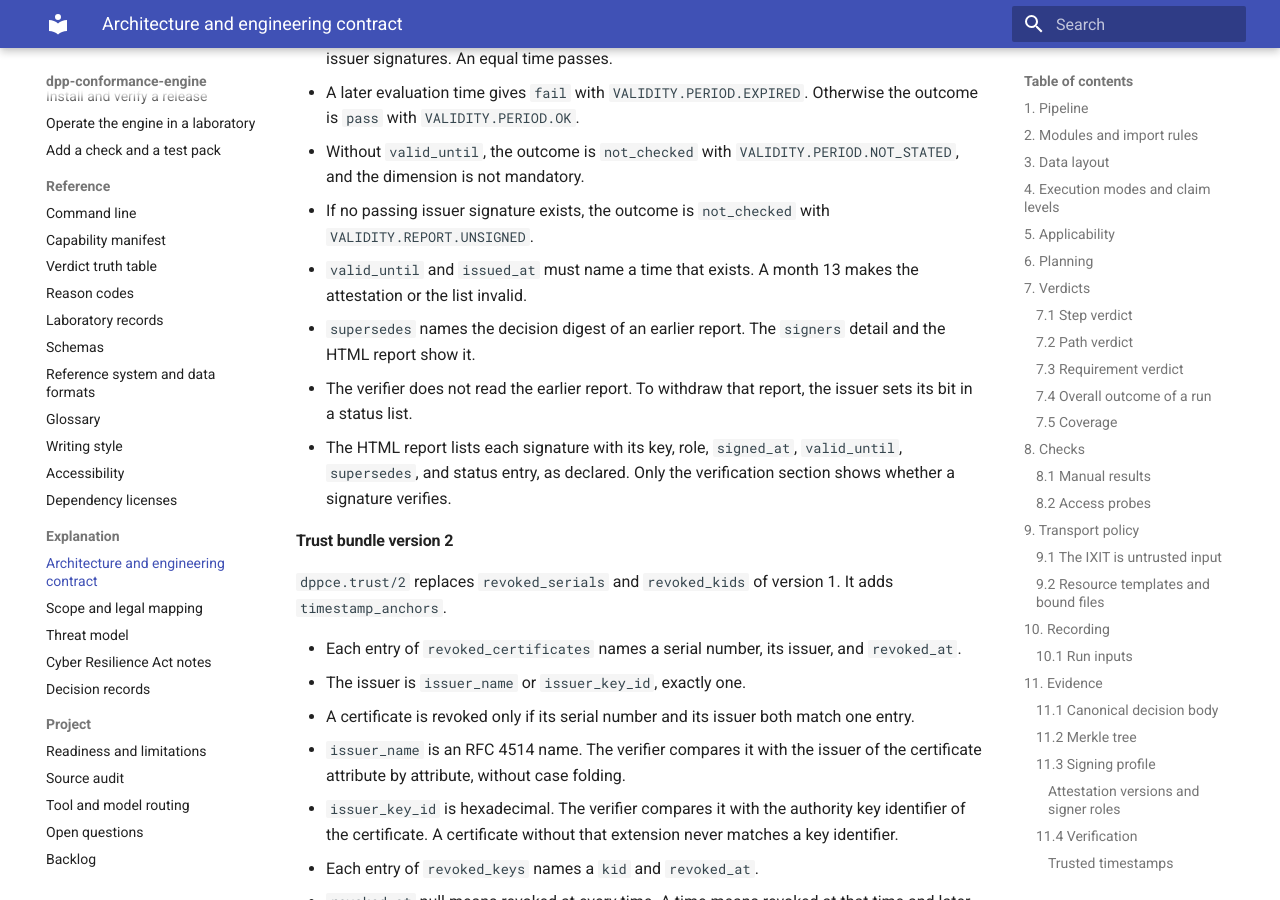
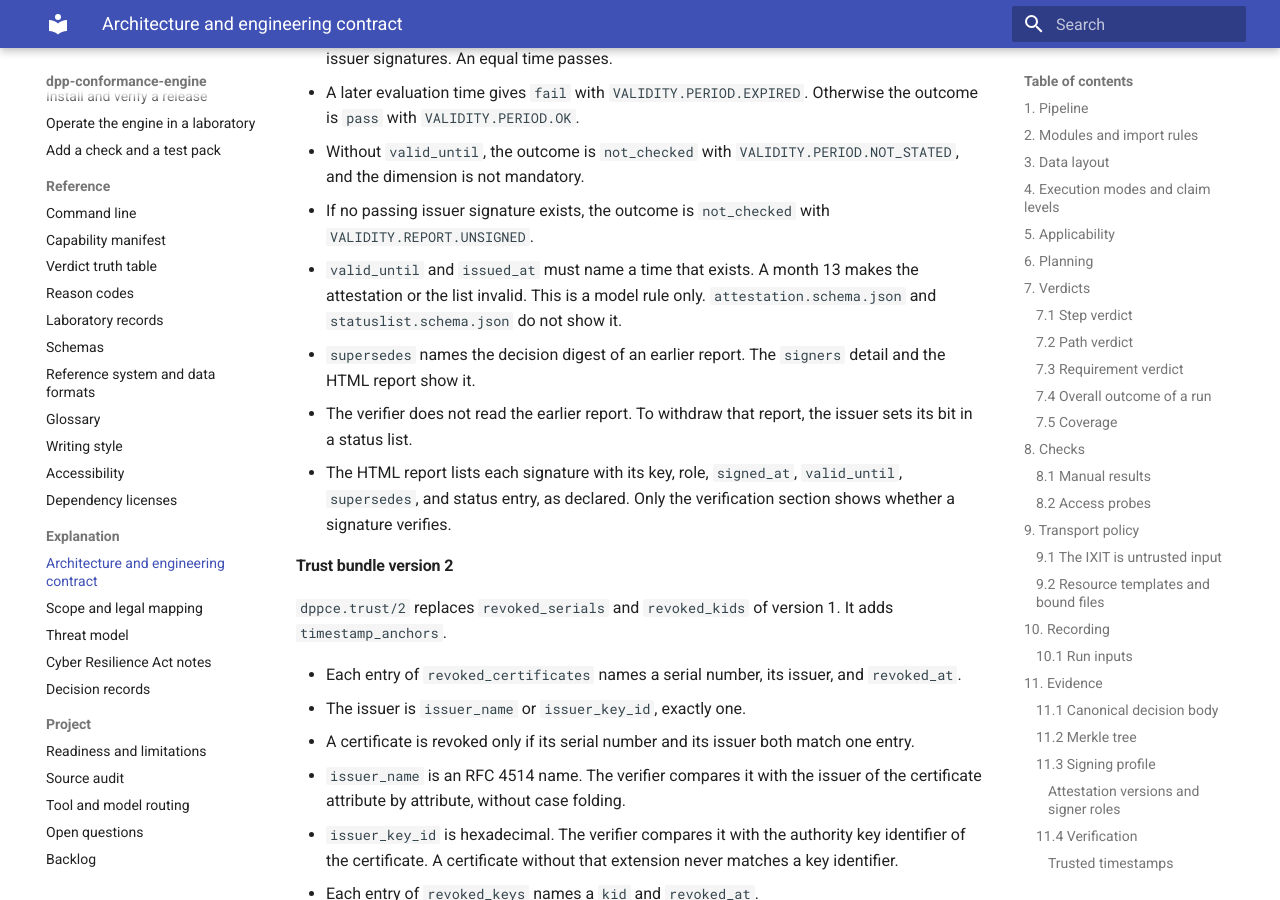
Before and after one commit to hadijannat/dpp-conformance-engine, an MkDocs documentation site: the page built from docs/explanation/architecture.md, in a window 1280 px wide and 900 px high, scrolled down 34119 px. Built offline with MkDocs 1.6.1 and Material for MkDocs 9.7.7, drawn with Linux system fonts in a browser that asks for light colours; the version menu is left out.

Commit message:
fix(architecture): apply review findings
State that the rule for a real valid_until and issued_at is a model rule only.
attestation.schema.json and statuslist.schema.json do not show it.

Co-Authored-By: Claude Opus 5.5 <noreply@anthropic.com>

```diff
--- a/docs/explanation/architecture.md
+++ b/docs/explanation/architecture.md
@@ -1091,7 +1091,8 @@ A bit of 0 gives `pass` with `STATUSLIST.REPORT.ACTIVE`. The detail names the li
 - If no passing issuer signature exists, the outcome is `not_checked` with
   `VALIDITY.REPORT.UNSIGNED`.
 - `valid_until` and `issued_at` must name a time that exists. A month 13 makes the attestation or
-  the list invalid.
+  the list invalid. This is a model rule only. `attestation.schema.json` and
+  `statuslist.schema.json` do not show it.
 - `supersedes` names the decision digest of an earlier report. The `signers` detail and the HTML
   report show it.
 - The verifier does not read the earlier report. To withdraw that report, the issuer sets its bit
```
